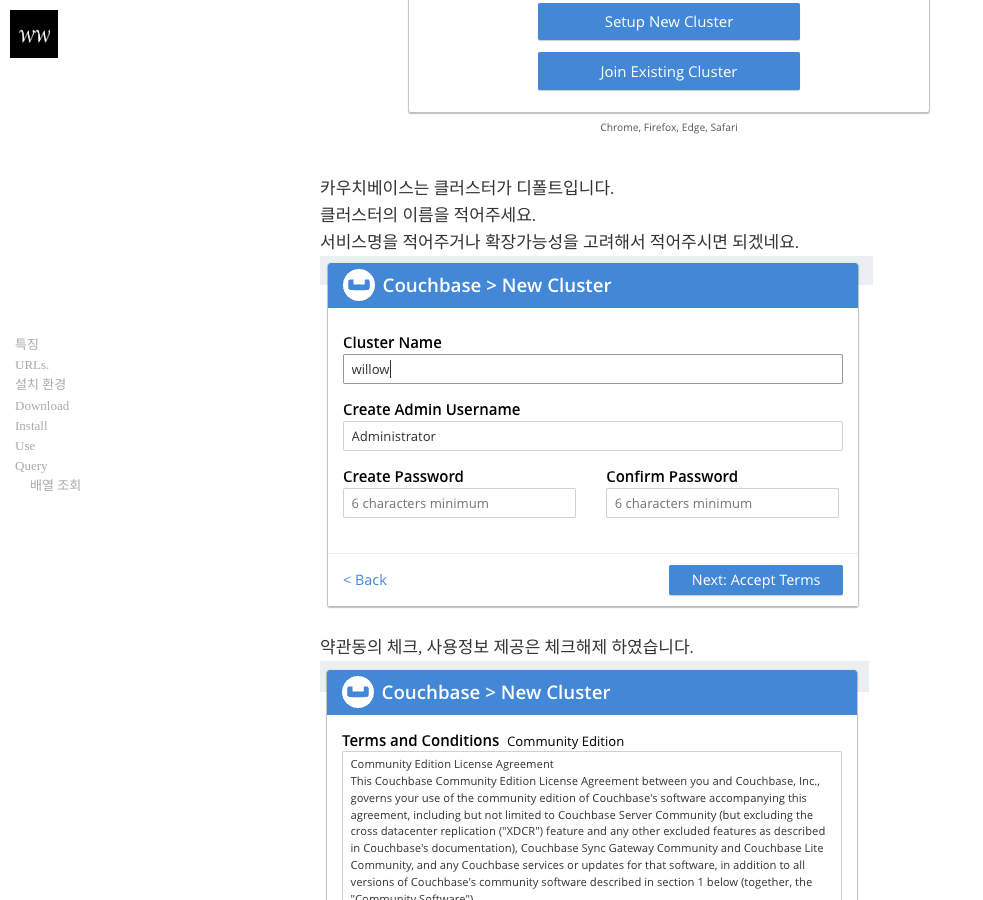
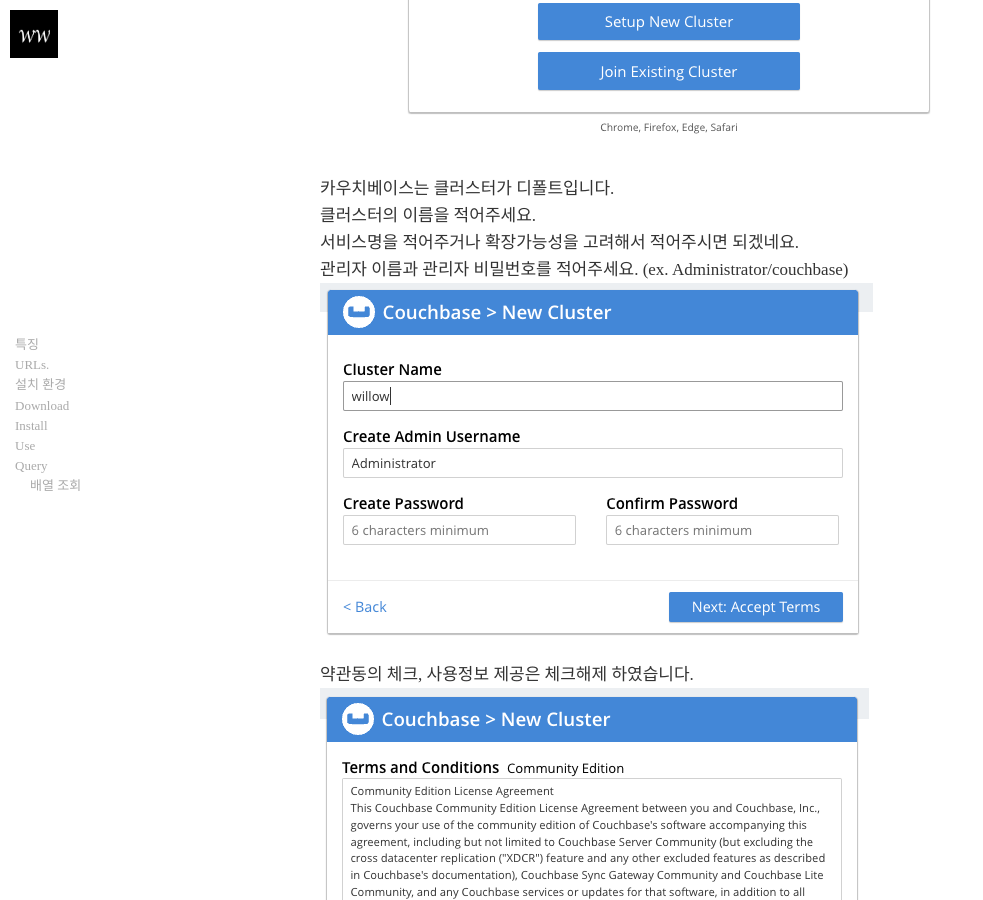
Before and after one commit to didalgus/didalgus.github.io, a Jekyll site: the page built from _posts/2023-07-03-Couchbase.markdown, in a window 1280 px wide and 900 px high, scrolled down 4125 px. Shown: the whole window, without its empty margins (0-983 px from the left). Built offline with Jekyll 4.4.1, drawn with Linux system fonts in a browser that asks for light colours; nearby versions of some CDN libraries; some web fonts are replaced; the table of contents is made by our own code.

Commit message:
modify post3

```diff
--- a/_posts/2023-07-03-Couchbase.markdown
+++ b/_posts/2023-07-03-Couchbase.markdown
@@ -104,6 +104,7 @@
 카우치베이스는 클러스터가 디폴트입니다.
 클러스터의 이름을 적어주세요.
 서비스명을 적어주거나 확장가능성을 고려해서 적어주시면 되겠네요.
+관리자 이름과 관리자 비밀번호를 적어주세요. (ex. Administrator/couchbase)
 ![](/assets/article_images/2023-07-03-Couchbase/couchbase-06.png)
 
 약관동의 체크, 사용정보 제공은 체크해제 하였습니다.
```
